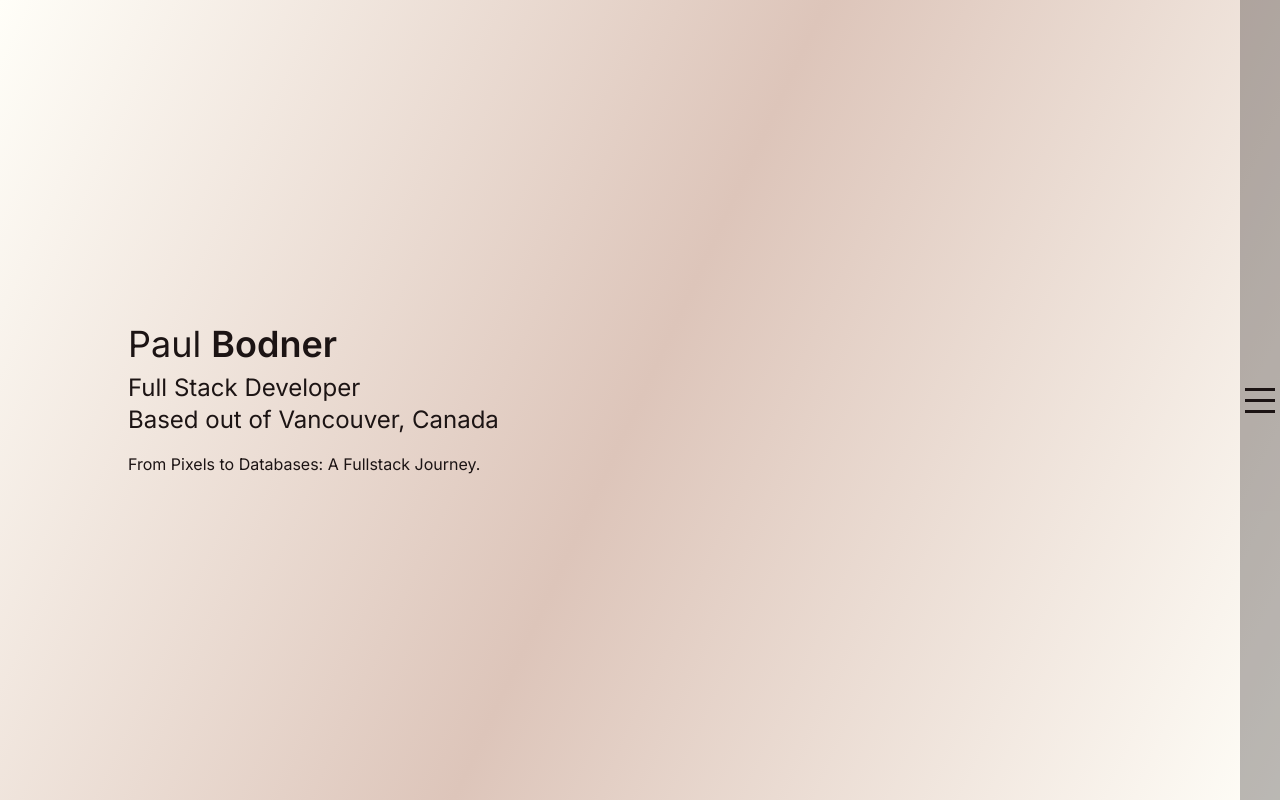
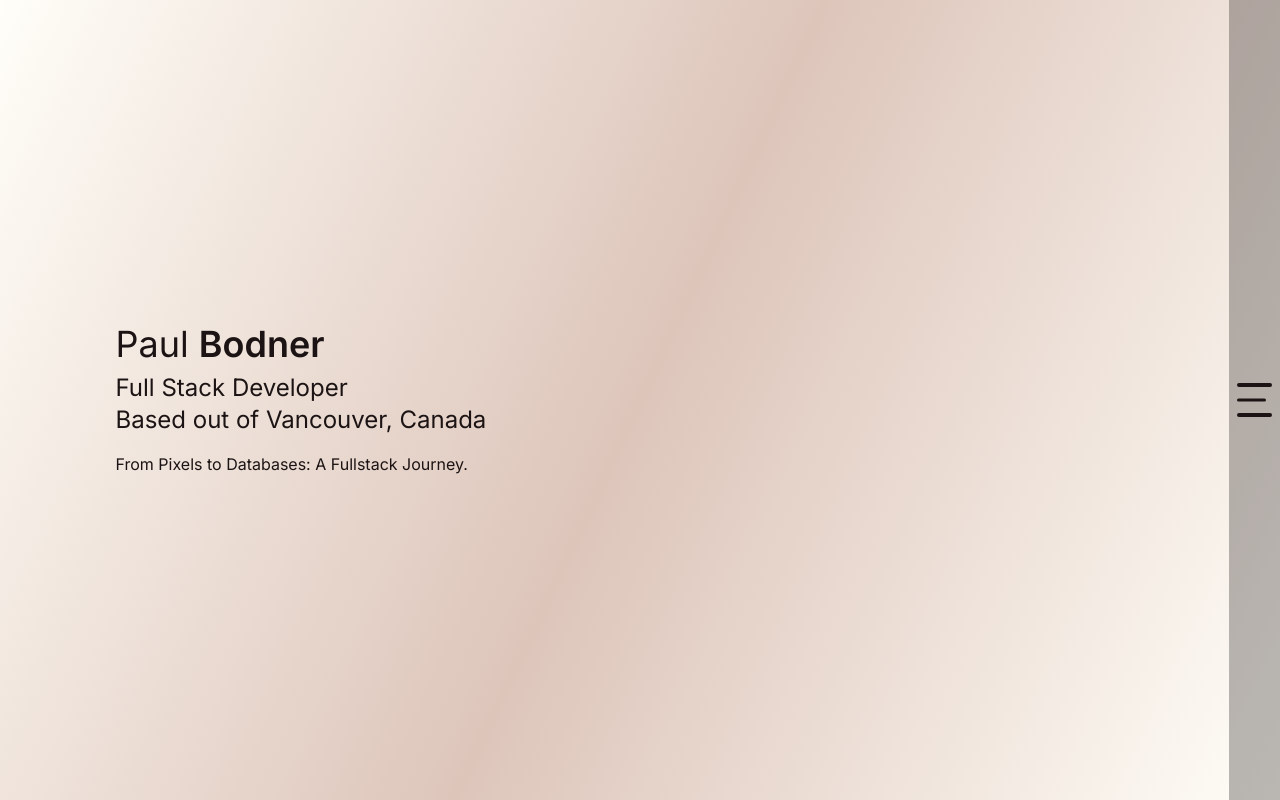
Before and after one commit to mrman511/portfolio-4, a Next.js app in the folder nextjs/: page / in a window 1280 px wide. Built offline with nearby package versions, Linux system fonts and the light colour scheme.

Commit message:
fixed sizing and aimation for projects page

```diff
--- a/nextjs/app/globals.css
+++ b/nextjs/app/globals.css
@@ -24,4 +24,12 @@ body {
       rgb(var(--background-end-rgb))
     )
     rgb(var(--background-start-rgb));
-}
+
+    -ms-overflow-style: none;
+    scrollbar-width: none;
+
+
+  }
+  body::-webkit-scrollbar{
+    display: none;
+  }
--- a/nextjs/app/page.js
+++ b/nextjs/app/page.js
@@ -10,24 +10,12 @@ export const metadata = {
 
 export default function Home() {
 
-  // function shallowRouter(e, route){
-  //   e.preventDefault();
-  //   const router = useRouter();
-  //   router.push(
-  //     { pathname: `/${route}` },
-  //     undefined,
-  //     { shallow: true }
-  //   );
-  // }
-
   return (
     <>
     <BackGround styles={ globalStyles }/>
-    <main>
-      <section className={[globalStyles.page, 'w-full h-screen flex items-center'].join(' ')}>
-        <Hero />
-        <Navigation styles={ globalStyles }/>
-      </section>
+    <main className={[globalStyles.page, 'w-full h-screen flex items-center'].join(' ')}>
+      <Hero />
+      <Navigation styles={ globalStyles }/>
     </main>
     </>
   )
--- a/nextjs/app/projects/page.js
+++ b/nextjs/app/projects/page.js
@@ -1,6 +1,7 @@
 import Image from 'next/image';
 import BackGround from '@/components/Background';
 import globalStyles from '@/styles/Global.module.scss';
+import Navigation from '@/components/Navigation';
 import ProjectPage from '@/components/projects/ProjectPage';
 
 export const metadata = {
@@ -13,8 +14,9 @@ export default function Projects(){
   return (
     <>
     <BackGround styles={ globalStyles }/>
-    <main>
+    <main className={[globalStyles.page, 'relative w-screen h-screen flex'].join(' ')}>
       <ProjectPage globalStyles={globalStyles}/>
+      <Navigation styles={ globalStyles }/>
     </main>
     </>
   )
--- a/nextjs/components/Navigation.jsx
+++ b/nextjs/components/Navigation.jsx
@@ -6,30 +6,18 @@ import { useRouter } from "next/router";
 
 export default function Navigation({styles}){
   const [showMenuObj, setShowMenuObj] = useState({show: false, click: 305});
+  const [isAnimating, setIsAnimating] = useState(false)
   const navHeight = useRef();
 
 
-  // function routeClick(e, routeName){
-  //   e.preventDefault();
-  //   const router = useRouter();
-  //   router.push(
-  //     {
-  //       pathname: `/${routeName}`,
-  //     }
-  //   );
-  // }
-
   const navSpeed = .2;
-  const btnOpenTransition = {
+  const btnTransition = {
     duration: navSpeed,
-    width: { delay: navSpeed },
-    padding: { delay: navSpeed },
-    transform: { delay: navSpeed },
-  };
-  const btnClosedTransition = {
-    duration: navSpeed,
-    height: { delay: navSpeed },
-    top: { delay: navSpeed },
+    width: { delay: showMenuObj.show ? navSpeed : 0 },
+    height: { delay: showMenuObj.show ? 0 : navSpeed },
+    top: { delay: showMenuObj.show ? 0 : navSpeed },
+    padding: { delay: showMenuObj.show ? navSpeed: 0 },
+    transform: { delay: showMenuObj.show ? navSpeed: 0 },
   };
 
   useEffect(() => {
@@ -41,10 +29,13 @@ export default function Navigation({styles}){
   }, [setShowMenuObj]);
 
   const handleClick = (e) => {
+    console.log('here');
+    if (!isAnimating){
       if (!showMenuObj.show){
         const obj = { show: true }
         if ((e.pageY < (navHeight.current + 20)) ){
           obj.click = navHeight.current + 20;
+          console.log(e);
         } else {
           obj.click = e.pageY;
         }
@@ -52,47 +43,64 @@ export default function Navigation({styles}){
       }else{
         setShowMenuObj(prev => ({...prev, show: false}));
       }
+      setIsAnimating(true)
+    }
   };
 
 
   return(
-    <section className={[styles.navigation, "fixed w-[125px] h-screen right-0 z-10"].join(' ')}>
-      <AnimatePresence mode='wait' initial={false}>
-      { showMenuObj.show && <motion.nav
+    <section className={[styles.navigation, "fixed justify-self-stretch h-screen right-0 z-10"].join(' ')}>
+      <motion.nav className='absolute w-[125px] h-screen right-0 z-10'
       key='navigation-open'
-      initial={{left: 0, translateX: '100%'}}
-      animate={{translateX: 0, transition: { duration: navSpeed }}}
+      initial={false}
+      animate={{
+        translateX: showMenuObj.show ? '0%' : '100%' ,
+        transition: { duration: navSpeed }
+      }}
       >
         <motion.article onClick={(e)=>{ handleClick(e) }} className={[styles.navBtn, "absolute flex justify-center items-center"].join(' ')}
           key='navBtn-open'
-          initial={{
-            transform: 'translateX(-100%)',
-            height: '100vh',
-            width: '2.5rem',
-            top: 0,
-            padding: 0,
+          initial={false}
+          animate={{
+            transform: showMenuObj.show ? 'translateX(0)': 'translateX(-100%)',
+            height: showMenuObj.show ? 'auto' : '100vh',
+            width: showMenuObj.show ? '100%' : 'auto',
+            top: showMenuObj.show ? `${showMenuObj.click}px`: '0px',
+            paddingRight: showMenuObj.show ? '25px': '0px',
           }}
+          transition={btnTransition}
+          onAnimationComplete={()=>setIsAnimating(false)}
+        >
+          <motion.div className={[styles.mcBtn, "relative w-[35px] h-[30px] m-2"].join(' ')}>
+            <motion.div className="absolute w-full h-[4px] rounded-md -translate-y-1/2"
+              initial={{ translateY: '-50%'  }}
               animate={{
-            transform: 'translateX(0)',
-            height: '35px',
-            width: '100%',
-            top: showMenuObj.click,
-            padding: '0 2em 0 0',
-            transition: btnOpenTransition
+                top: showMenuObj.show ? '15px' : '0px',
+                rotate: showMenuObj.show ? '45deg' : '0deg'
               }}
-        >
-          <motion.div className={[styles.mcBtn, "w-[30px] h-[25px] flex flex-col justify-between items-center"].join(' ')}
-            key='mcBtn'
-          >
-            <div className="w-full h-[3px]"></div>
-            <div className="w-full h-[3px]"></div>
-            <div className="w-full h-[3px]"></div>
+            ></motion.div>
+            <motion.div className="absolute w-5/6 h-[3px] self-end rounded-md -translate-y-1/2"
+              initial={{ translateY: '-50%' }}
+              animate={{
+                alignSelf: showMenuObj.show ? 'end' : 'center',
+                top: '15px',
+                width: showMenuObj.show ? '0%' : '83%'
+              }}
+            ></motion.div>
+            <motion.div className="absolute w-full h-[4px] rounded-md -translate-y-1/2"
+              initial={{ translateY: '-50%' }}
+              animate={{
+                top: showMenuObj.show ? '15px' : '30px',
+                rotateZ: showMenuObj.show ? '-45deg' : '0deg'
+              }}
+            ></motion.div>
           </motion.div>
         </motion.article>
 
-        <motion.ul id='navLinks' className={[styles.navLinks, "relative h-[250px] flex flex-col justify-evenly text-lg"].join(' ')}
+        <motion.ul id='navLinks' className={[styles.navLinks, "absolute h-[250px] flex flex-col justify-evenly text-lg"].join(' ')}
           key='navLinksList-open'
-          initial={{ translateY: '-100%', top: showMenuObj.click }}
+          initial={false}
+          animate={{ translateY: '-100%', top: `${showMenuObj.click}px` }}
         >
           <li><Link className="relative ps-4 pe-12 py-6" href='/projects'>Projects</Link></li>
           <li><Link className="relative ps-4 pe-12 py-6" href=''>Contact</Link></li>
@@ -100,50 +108,6 @@ export default function Navigation({styles}){
           <li><Link className="relative ps-4 pe-12 py-6" href=''>Contact</Link></li>
         </motion.ul>
       </motion.nav>
-      }
-
-      { !showMenuObj.show && <motion.nav
-        key='nav-closed'
-        initial={{translateX: 0}}
-        animate={{ translateX: '100%'}}
-      >
-         <motion.article onClick={(e)=>{ handleClick(e) }} className={[styles.navBtn, "absolute flex justify-center items-center"].join(' ')}
-          key='navBtn-closed'
-          initial={{
-            transform: 'translateX(0)',
-            height: '35px',
-            width: '100%',
-            top: showMenuObj.click,
-            padding: '0 2em 0 0',
-          }}
-          animate={{
-            transform: 'translateX(-100%)',
-            height: '100vh',
-            width: '2.5rem',
-            top: 0,
-            padding: 0,
-            transition: btnClosedTransition,
-          }}
-        >
-          <div className={[styles.mcBtn, "w-[30px] h-[25px] flex flex-col justify-between items-center"].join(' ')}>
-            <div className="w-full h-[3px]"></div>
-            <div className="w-full h-[3px]"></div>
-            <div className="w-full h-[3px]"></div>
-          </div>
-        </motion.article>
-
-        <motion.ul id='navLinks' className={[styles.navLinks, "relative h-[250px] flex flex-col justify-evenly text-lg"].join(' ')}
-          key='navLinksList-close'
-          initial={{ translateY: '-100%', top: showMenuObj.click }}
-        >
-        <li ><Link className="relative ps-4 pe-12 py-6 " href=''>Projects</Link></li>
-          <li ><Link className="relative ps-4 pe-12 py-6 " href=''>Contact</Link></li>
-          <li ><Link className="relative ps-4 pe-12 py-6 " href=''>Resume</Link></li>
-          <li ><Link className="relative ps-4 pe-12 py-6 " href=''>Contact</Link></li>
-        </motion.ul>
-      </motion.nav>}
-
-      </AnimatePresence>
     </section>
   );
 }
--- a/nextjs/components/projects/ProjectList.jsx
+++ b/nextjs/components/projects/ProjectList.jsx
@@ -13,7 +13,7 @@ export default function ProjectList({styles, projects, globalStyles}){
 
   return (
     <AnimatePresence>
-      <section className={[styles.projectList, "w-[75%] h-min ms-4 flex flex-wrap justify-center overflow-y-scroll"].join(' ')}>
+      <section className={[styles.projectList, "full h-min ms-4 flex flex-wrap justify-center overflow-y-scroll"].join(' ')}>
         { parsedProjects }
       </section>
     </AnimatePresence>
--- a/nextjs/components/projects/ProjectPage.jsx
+++ b/nextjs/components/projects/ProjectPage.jsx
@@ -17,9 +17,8 @@ export default function ProjectPage({globalStyles}){
   })
 
   return(
-    <section className='fixed top-0 w-full h-screen flex'>
-      <Navigation styles={ globalStyles }/>
+    <>
       {projects && <ProjectList projects={projects} styles={styles} globalStyles={ globalStyles }/>}
-    </section>
+    </>
   );
 }
--- a/nextjs/styles/Global.module.scss
+++ b/nextjs/styles/Global.module.scss
@@ -1,8 +1,19 @@
 @import './variable.scss';
+
+.page{
+  display: grid;
+  grid-template: 100vh / calc(100% - 125px) 125px;
+  grid-template-areas: 'main nav';
+}
 
 .background{
   background: linear-gradient(-65deg, $offwhite, $beige, $offwhite);
   z-index: -1;
+}
+
+.navigation{
+  grid-area: nav;
+  justify-self: end;
 }
 
 .navBtn{
--- a/nextjs/styles/Projects.module.scss
+++ b/nextjs/styles/Projects.module.scss
@@ -7,6 +7,7 @@
 }
 
 .projectList{
+  grid-area: 'page';
   perspective: 1000;
 }
 
```
Also changed, not shown: nextjs/components/projects/ProjectCard.jsx (+11 -19 lines). Lines whose indentation alone changed are shown as unchanged.
